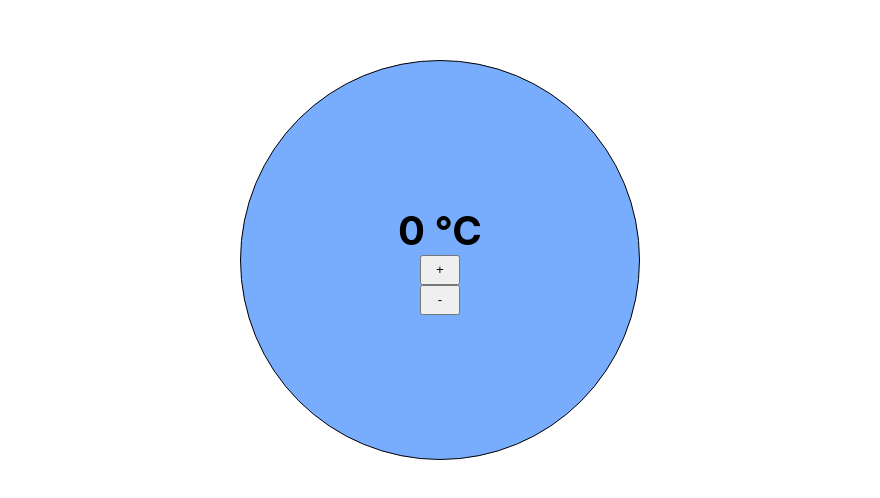
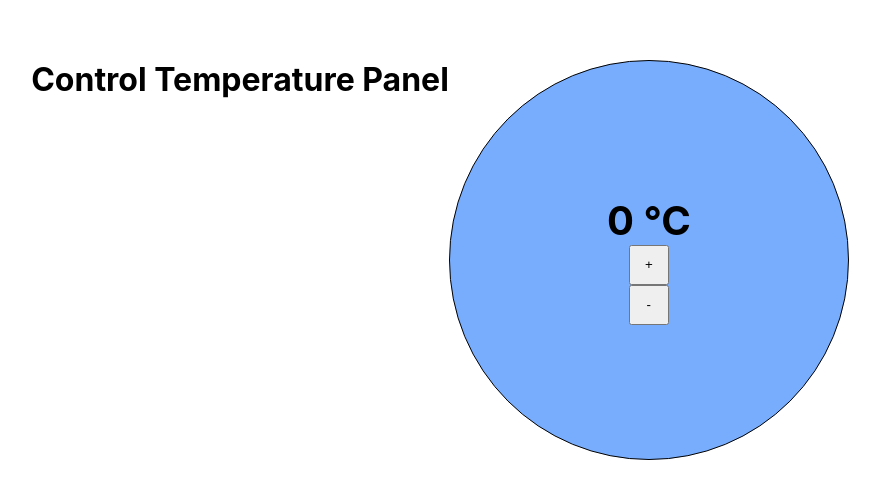
Before and after one commit to marcinoles87/temperatueControl, a React (Create React App) app: page / in a window 1280 px wide. Shown: the part 190-688 px from the top of the page, without its empty margins (200-1080 px from the left). Built offline with nearby package versions, Linux system fonts and the light colour scheme.

Commit message:
beuty code

```diff
--- a/src/App.js
+++ b/src/App.js
@@ -6,7 +6,7 @@ import './App.css';
 function App() {
   return (
     <div className="App">
-
+      <h1>Control Temperature Panel</h1>
       <Temp></Temp>
 
     </div>
--- a/src/components/Temp.css
+++ b/src/components/Temp.css
@@ -54,5 +54,5 @@ h1{
 button{
     display: inline-block;
     width: 40px;
-    height:30px;
+    height:40px;
 }
--- a/src/components/Temp.js
+++ b/src/components/Temp.js
@@ -17,8 +17,6 @@ const Temp = () => {
         if(temp >6) {
             tempBackground.classList.add('hot')
             tempBackground.classList.remove('cold')
-
-
 
         }
 
```
